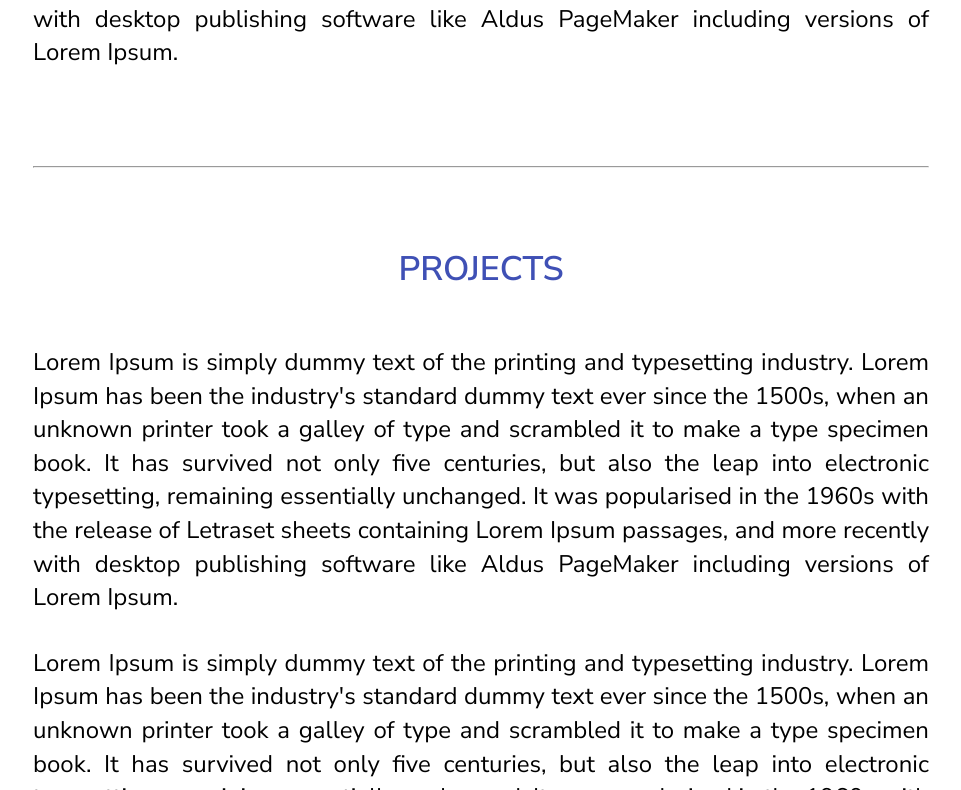
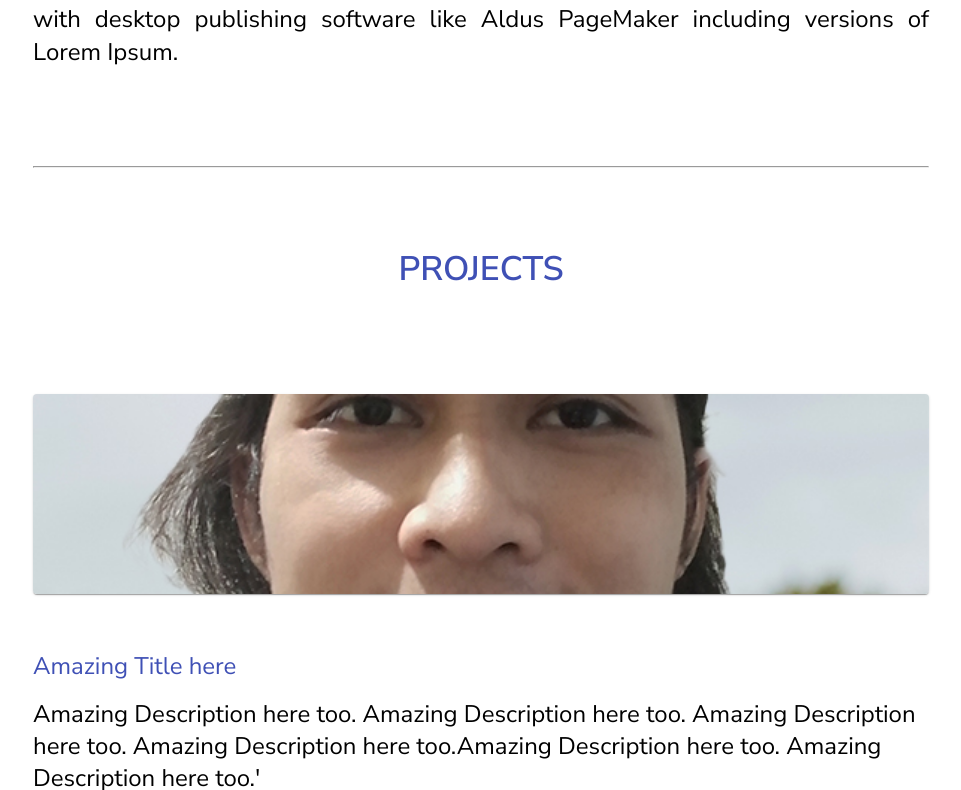
Before and after one commit to token-hub/my-profile, a React (Create React App) app: page / in a window 1280 px wide. Shown: the part 1435-2225 px from the top of the page, without its empty margins (159-1120 px from the left). Built offline with nearby package versions, Linux system fonts and the light colour scheme.

Commit message:
created project layout

```diff
--- a/src/App.js
+++ b/src/App.js
@@ -1,19 +1,20 @@
 import React from 'react'
 import Home from './pages/Home';
-import Box from '@mui/system/Box';
-import Appbar from './components/organisms/Appbar';
-import Base from './components/templates/Base';
-import Contact from './components/organisms/Contact';
+
+import {
+  Switch,
+  Route,
+} from "react-router-dom";
 
 const App = () => {
   return (
-    <Box sx={{height: 'auto', fontFamily: 'Nunito Sans', position: 'relative'}}>
-      <Appbar/>
-      <Base>
-        <Home />
-      </Base>
-      <Contact />
-    </Box>
+    <>
+      <Switch>
+          <Route path="/" exact component={Home} />
+          <Route path="/project:project" exact component={Home} />
+          <Route exact component={Home} />
+      </Switch>
+    </>
   )
 }
 
--- a/src/assets/theme/customTheme.js
+++ b/src/assets/theme/customTheme.js
@@ -5,7 +5,6 @@ const theme = createTheme({
     fontFamily:
       [
         'Nunito Sans',
-        'Roboto',
       ].join(','),
   },
   palette: {
--- a/src/components/atoms/Text.js
+++ b/src/components/atoms/Text.js
@@ -1,11 +1,11 @@
 import React from 'react'
 import Typography from '@mui/material/Typography';
 
-const Text = ({ children, variant = 'h5', textAlign = 'left', pr = 0 }) => {
+const Text = ({ children, variant = 'h5', textAlign = 'left', pr = 0, ...props }) => {
 
     return (
         <>
-            <Typography variant={variant} sx={{pr, py: 2, textAlign: textAlign, lineHeight: 1.4 }}  >
+            <Typography {...props} variant={variant} sx={{pr, py: 2, textAlign: textAlign, lineHeight: 1.4 }}  >
              { children }
             </Typography>
         </>
--- /dev/null
+++ b/src/components/layout/Base.js
@@ -0,0 +1,19 @@
+import React from 'react'
+import Box from '@mui/material/Box';
+import Appbar from '../organisms/Appbar';
+import Contact from '../organisms/Contact';
+
+const Base = ({ children }) => {
+
+    return (
+        <>
+        <Appbar/>
+        <Box sx={{px: {xs: '7%', sm: '10%', md: '15%', xl: '25%'}, py: 5}}>
+                {children}
+            <Contact />
+        </Box>
+        </>
+    )
+}
+
+export default Base
--- /dev/null
+++ b/src/components/molecules/Card.js
@@ -0,0 +1,43 @@
+import React from 'react';
+import { styled } from '@mui/material/styles';
+import Card from '@mui/material/Card';
+import CardMedia from '@mui/material/CardMedia';
+import IconButton from '@mui/material/IconButton';
+import Box from '@mui/material/Box';
+import Typography from '@mui/material/Typography';
+import { CardActionArea } from '@mui/material';
+import MyLink from '../atoms/MyLink';
+
+const ExpandMore = styled((props) => {
+  const { expand, ...other } = props;
+  return <IconButton {...other} />;
+})(({ theme, expand }) => ({
+  transform: !expand ? 'rotate(0deg)' : 'rotate(180deg)',
+  marginLeft: 'auto',
+  transition: theme.transitions.create('transform', {
+    duration: theme.transitions.duration.shortest,
+  }),
+}));
+
+const MyCard = ({ img, title, href='#', children }) => {
+  return (
+    <Box sx={{ pb: 8, pt: 1 }}>
+        <Card sx={{ my: 7 }}>
+            <CardActionArea href="/">
+            <CardMedia
+                component="img"
+                height="194"
+                image={img}
+                alt="Paella dish"
+                sx={{ height: { xs: 150, md: 200 } }}
+            />
+            </CardActionArea>
+        </Card>
+
+        <MyLink href={href} variant='h3'>{title}</MyLink>
+        <Typography variant='h5' sx={{ mt: 2 }} >{children}</Typography>
+    </Box>
+  );
+}
+
+export default MyCard
--- a/src/components/organisms/Projects.js
+++ b/src/components/organisms/Projects.js
@@ -1,13 +1,21 @@
 import React from 'react'
 import Heading from '../atoms/Heading';
-import Text from '../atoms/Text';
+import me from '../../assets/images/formal-me-with-trees.jpg';
+import Card from '../molecules/Card';
 
 const Projects = () => {
     return (
         <>
             <Heading> PROJECTS </Heading>
-            <Text textAlign='justify'> Lorem Ipsum is simply dummy text of the printing and typesetting industry. Lorem Ipsum has been the industry's standard dummy text ever since the 1500s, when an unknown printer took a galley of type and scrambled it to make a type specimen book. It has survived not only five centuries, but also the leap into electronic typesetting, remaining essentially unchanged. It was popularised in the 1960s with the release of Letraset sheets containing Lorem Ipsum passages, and more recently with desktop publishing software like Aldus PageMaker including versions of Lorem Ipsum. </Text>
-            <Text textAlign='justify'> Lorem Ipsum is simply dummy text of the printing and typesetting industry. Lorem Ipsum has been the industry's standard dummy text ever since the 1500s, when an unknown printer took a galley of type and scrambled it to make a type specimen book. It has survived not only five centuries, but also the leap into electronic typesetting, remaining essentially unchanged. It was popularised in the 1960s with the release of Letraset sheets containing Lorem Ipsum passages, and more recently with desktop publishing software like Aldus PageMaker including versions of Lorem Ipsum. </Text>
+            <Card title='Amazing Title here' img={me}>
+                 Amazing Description here too. Amazing Description here too. Amazing Description here too. Amazing Description here too.Amazing Description here too. Amazing Description here too.'
+            </Card>
+            <Card title='Amazing Title here' img={me}>
+                 Amazing Description here too. Amazing Description here too. Amazing Description here too. Amazing Description here too.Amazing Description here too. Amazing Description here too.'
+            </Card>
+            <Card title='Amazing Title here' img={me}>
+                 Amazing Description here too. Amazing Description here too. Amazing Description here too. Amazing Description here too.Amazing Description here too. Amazing Description here too.'
+            </Card>
         </>
     )
 }
--- a/src/components/templates/Base.js
+++ /dev/null
@@ -1,14 +0,0 @@
-import React from 'react'
-import Box from '@mui/material/Box';
-
-
-const Base = ({ children }) => {
-
-    return (
-        <Box sx={{px: {xs: '7%', sm: '10%', md: '15%'}, py: 5}}>
-            {children}
-        </Box>
-    )
-}
-
-export default Base
--- a/src/index.css
+++ b/src/index.css
@@ -1,3 +1,4 @@
 body {
     margin: 0;
+    font-family: 'Nunito Sans';
 }
--- a/src/index.js
+++ b/src/index.js
@@ -4,12 +4,15 @@ import './index.css';
 import App from './App';
 import theme from './assets/theme/customTheme';
 import {ThemeProvider} from '@mui/material/styles';
+import {BrowserRouter as Router} from 'react-router-dom';
 
 ReactDOM.render(
   <React.StrictMode>
-    <ThemeProvider theme={theme}>
-      <App />
-    </ThemeProvider>
+    <Router >
+      <ThemeProvider theme={theme}>
+        <App />
+      </ThemeProvider>
+    </Router>
   </React.StrictMode>,
   document.getElementById('root')
 );
--- a/src/pages/Home.js
+++ b/src/pages/Home.js
@@ -3,17 +3,18 @@ import MyAvatarAndGreetings from '../components/molecules/MyAvatarAndGreetings';
 import HorizontalLine from '../components/atoms/HorizontalLine';
 import About from '../components/organisms/About';
 import Projects from '../components/organisms/Projects';
+import Base from '../components/layout/Base';
 
 const Home = () => {
     return (
-       <>
+       <Base>
             <MyAvatarAndGreetings />
             <HorizontalLine />
             <About />
             <HorizontalLine />
             <Projects />
             <HorizontalLine />
-       </>
+       </Base>
     )
 }
 
```
Also changed, not shown: src/components/atoms/ContactLink.js (deleted, +0 -12 lines).
